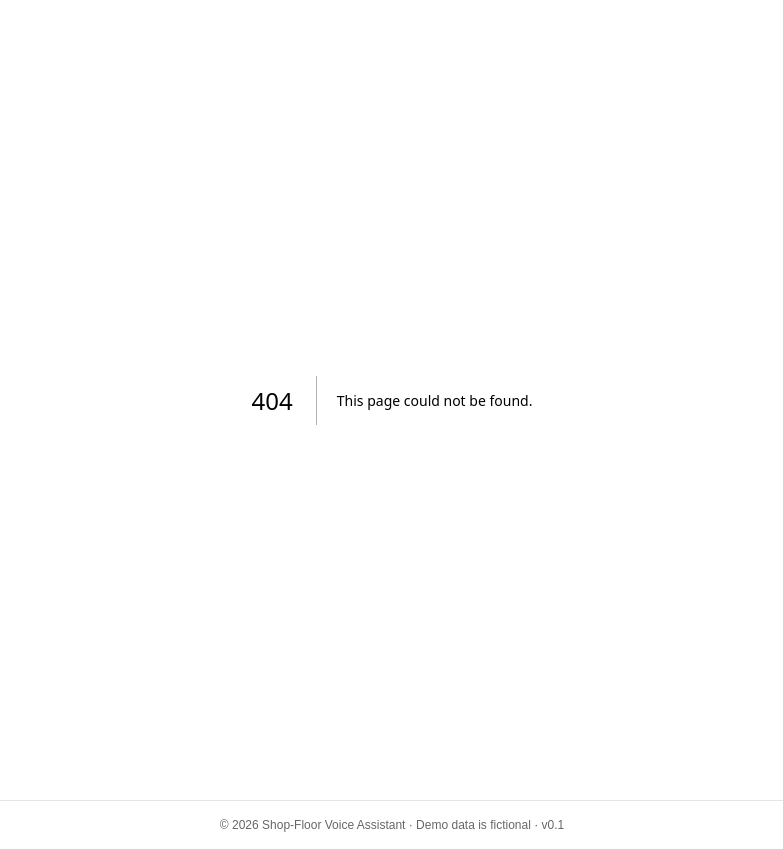
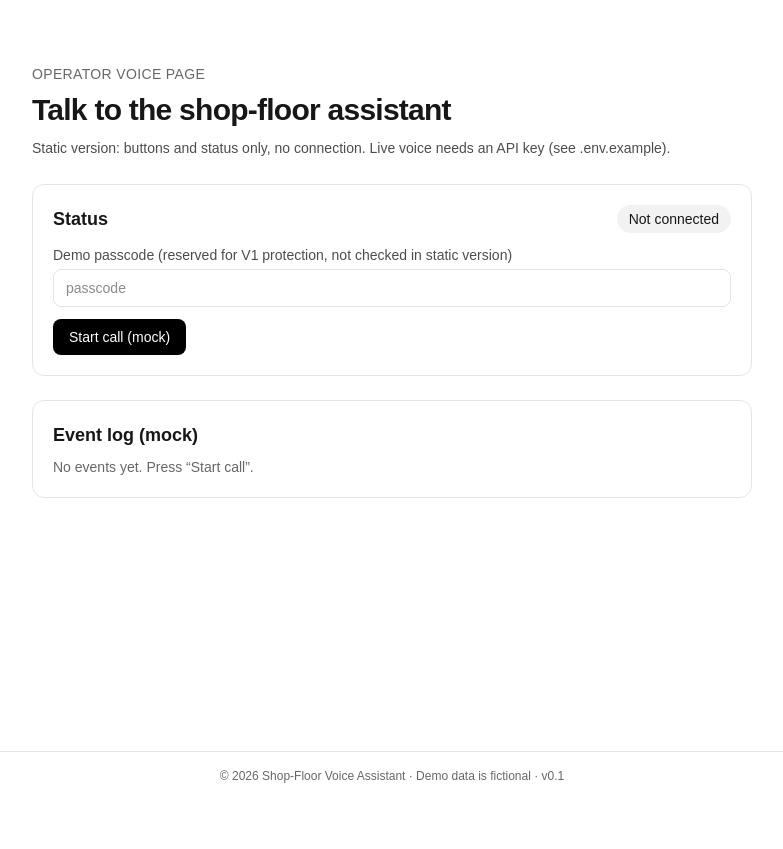
Before and after one commit to ming062027-hue/AssemblyAI, a Next.js app: page /operator in a window 1280 px wide. Before the commit this address had no page. Shown: the whole page, without its empty margins (248-1031 px from the left). After the commit the page ends 800 px from the top, so only its background shows below. Built offline with nearby package versions, Linux system fonts and the light colour scheme.

Commit message:
[語音線/OpenCode-muse-spark] 操作員頁靜態版：按鈕、狀態、mock session.end、密語位；未連線實測

```diff
--- /dev/null
+++ b/src/app/operator/page.tsx
@@ -0,0 +1,134 @@
+"use client";
+
+// 語音線：操作員語音頁（靜態版，未連線實測）
+// 第二輪派工：按鈕、狀態顯示、session.end 接 mock，不連線；V1 密語位先留。
+// 真連線時把 mock 換成：拿 /api/voice-token 的 token → wss → session.update（inline 設定）。
+// 規格見交接/線_語音.md 步驟 4。
+
+import { useEffect, useRef, useState } from "react";
+
+type Status = "idle" | "live" | "ended";
+
+const STATUS_TEXT: Record<Status, string> = {
+  idle: "Not connected",
+  live: "On call (mock, no connection)",
+  ended: "Call ended (mock)",
+};
+
+export default function OperatorPage() {
+  const [status, setStatus] = useState<Status>("idle");
+  const [passcode, setPasscode] = useState("");
+  const [seconds, setSeconds] = useState(0);
+  const [log, setLog] = useState<string[]>([]);
+  const timer = useRef<ReturnType<typeof setInterval> | null>(null);
+
+  useEffect(() => {
+    return () => {
+      if (timer.current) clearInterval(timer.current);
+    };
+  }, []);
+
+  function push(line: string) {
+    setLog((prev) => [...prev.slice(-19), line]);
+  }
+
+  function startCall() {
+    // 靜態版：不拿 token、不開 WebSocket，只走一遍事件形狀。
+    setStatus("live");
+    setSeconds(0);
+    push("up: session.update (mock, inline config, no connection)");
+    push("down: session.ready (mock), session_id=mock-0000");
+    timer.current = setInterval(() => setSeconds((s) => s + 1), 1000);
+  }
+
+  function endCall() {
+    // 靜態版：直接記 mock 的 session.end。真版閒置也算錢，結束一定要先送 session.end。
+    if (timer.current) {
+      clearInterval(timer.current);
+      timer.current = null;
+    }
+    push("up: session.end (mock)");
+    push("down: session.ended (mock)");
+    setStatus("ended");
+  }
+
+  function reset() {
+    setStatus("idle");
+    setSeconds(0);
+    setLog([]);
+  }
+
+  return (
+    <main className="mx-auto flex w-full max-w-3xl flex-1 flex-col gap-6 px-6 py-16">
+      <header className="flex flex-col gap-2">
+        <p className="text-sm font-medium uppercase tracking-wide text-black/60 dark:text-white/60">
+          Operator voice page
+        </p>
+        <h1 className="text-3xl font-semibold tracking-tight">
+          Talk to the shop-floor assistant
+        </h1>
+        <p className="text-sm leading-6 text-black/70 dark:text-white/70">
+          Static version: buttons and status only, no connection. Live voice
+          needs an API key (see .env.example).
+        </p>
+      </header>
+
+      <section className="flex flex-col gap-3 rounded-xl border border-black/10 p-5 dark:border-white/15">
+        <div className="flex items-center justify-between gap-2">
+          <span className="text-lg font-semibold">Status</span>
+          <span className="rounded-full bg-black/5 px-3 py-1 text-sm dark:bg-white/10">
+            {STATUS_TEXT[status]}
+            {status === "live" ? ` · ${seconds}s` : ""}
+          </span>
+        </div>
+
+        <label className="flex flex-col gap-1 text-sm">
+          <span className="text-black/70 dark:text-white/70">
+            Demo passcode (reserved for V1 protection, not checked in static
+            version)
+          </span>
+          <input
+            value={passcode}
+            onChange={(e) => setPasscode(e.target.value)}
+            placeholder="passcode"
+            autoComplete="off"
+            className="rounded-lg border border-black/10 bg-transparent px-3 py-2 dark:border-white/15"
+          />
+        </label>
+
+        <div className="flex flex-wrap gap-2">
+          {status === "idle" || status === "ended" ? (
+            <button
+              onClick={status === "ended" ? reset : startCall}
+              className="rounded-lg bg-black px-4 py-2 text-sm font-medium text-white dark:bg-white dark:text-black"
+            >
+              {status === "ended" ? "Start again" : "Start call (mock)"}
+            </button>
+          ) : (
+            <button
+              onClick={endCall}
+              className="rounded-lg bg-black px-4 py-2 text-sm font-medium text-white dark:bg-white dark:text-black"
+            >
+              End call (mock session.end)
+            </button>
+          )}
+        </div>
+      </section>
+
+      <section className="flex flex-col gap-2 rounded-xl border border-black/10 p-5 dark:border-white/15">
+        <h2 className="text-lg font-semibold">Event log (mock)</h2>
+        {log.length === 0 ? (
+          <p className="text-sm text-black/60 dark:text-white/60">
+            No events yet. Press “Start call”.
+          </p>
+        ) : (
+          <ul className="flex flex-col gap-1 font-mono text-xs leading-5">
+            {log.map((line, i) => (
+              <li key={i}>{line}</li>
+            ))}
+          </ul>
+        )}
+      </section>
+    </main>
+  );
+}
```
